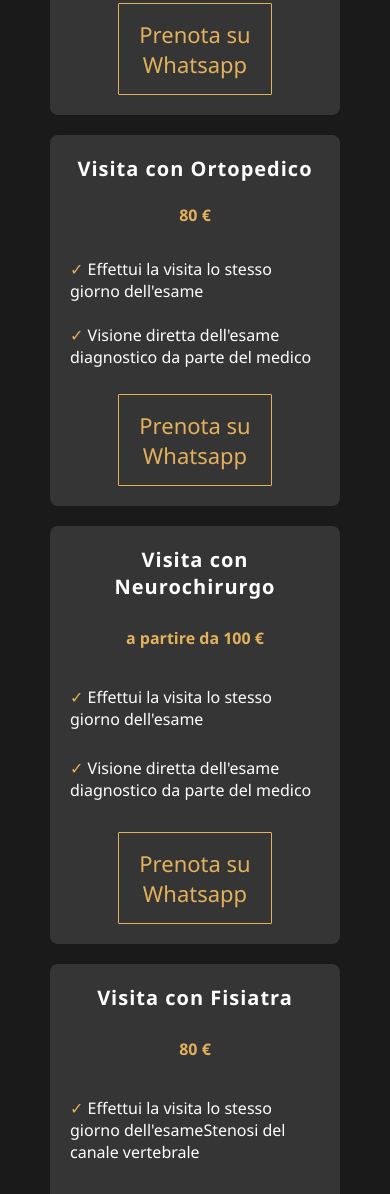
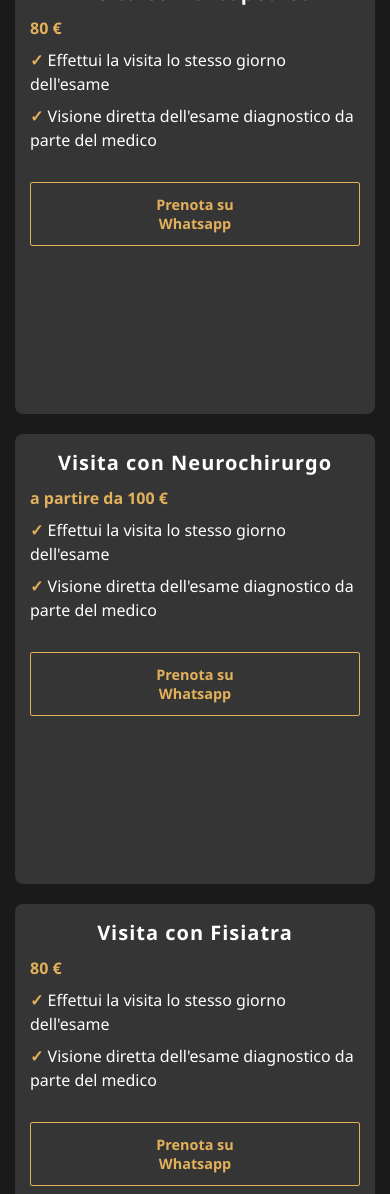
Before and after one commit to sharifu101/Umanis, a plain HTML site: page index.html in a window 390 px wide. Shown: the part 5098-6292 px from the top of the page. Drawn offline with Linux system fonts and the light colour scheme.

Commit message:
Reduced text to button spacing on mobile view

```diff
--- a/index.html
+++ b/index.html
@@ -185,70 +185,52 @@
 
 
 
-
 <!-- third section -->
- <section id="Visite" class="ozonoterapia-section">
+<section id="Visite" class="ozonoterapia-section">
   <div class="container">
     <div class="ozono-card-row">
       <!-- Card 1 -->
       <div class="ozono-card ozono-dark">
-        <h3 style="font-size: 30px; font-weight: bold; text-align: center; letter-spacing: 1px;">Visita con <br> esperto <br> terapia del <br> dolore e <br> ozonoterapia</h3>
-        <br>
-        <p style="font-size: 22px; font-weight: bold; text-align: center;" class="ozono-subtext">A partire da 100 €</p>
-        <br>
+        <h3>Visita con <br> esperto <br> terapia del <br> dolore e <br> ozonoterapia</h3>
+        <p class="ozono-subtext">A partire da 100 €</p>
         <div>
-          <p style="font-size: 17px; text-align: left;" ><span style="color:#e3b15c; ">✓</span> Effettui la visita lo stesso giorno dell'esameStenosi del canale vertebrale</p>
-          <br>
-          <p style="font-size: 17px; text-align: left;" ><span style="color:#e3b15c;">✓</span> Visione diretta dell'esame diagnostico da parte del medico </p>
+          <p><span class="check">✓</span> Effettui la visita lo stesso giorno dell'esame</p>
+          <p><span class="check">✓</span> Visione diretta dell'esame diagnostico da parte del medico</p>
         </div>
-        <br>
-        <a style="font-size: 22px; font-weight: lighter;" href="https://api.whatsapp.com/send?phone=+390917379406&text=Salve,%20vorrei%20prenotare%20una%20visita%20con%20il%20terapista%20del%20dolore%20ho%20visto%20la%20promozione%20sulla%20pagina%20dedicata%20alle%20offerte,%20gradirei%20essere%20ricontattato/a" class="ozono-btn">Prenota su <br> Whatsapp</a>
+        <a href="https://api.whatsapp.com/send?phone=+390917379406&text=Salve,%20vorrei%20prenotare%20una%20visita%20con%20il%20terapista%20del%20dolore%20ho%20visto%20la%20promozione%20sulla%20pagina%20dedicata%20alle%20offerte,%20gradirei%20essere%20ricontattato/a" class="ozono-btn">Prenota su <br> Whatsapp</a>
       </div>
 
       <!-- Card 2 -->
       <div class="ozono-card ozono-dark">
-        <h1 style="font-size: 28px; letter-spacing: 1px;">Visita con Ortopedico</h1>
-        <br>
-        <p style="font-size: 22px; font-weight: bold;" class="ozono-subtext">80 €</p>
-        <br>
+        <h1>Visita con Ortopedico</h1>
+        <p class="ozono-subtext">80 €</p>
         <div>
-          <p style="text-align: left;"> <span style="color:#e3b15c; ">✓</span> Effettui la visita lo stesso giorno dell'esame</p>
-          <br>
-          <p style="text-align: left;"> <span style="color:#e3b15c;">✓</span> Visione diretta dell'esame diagnostico da parte del medico</p>
+          <p><span class="check">✓</span> Effettui la visita lo stesso giorno dell'esame</p>
+          <p><span class="check">✓</span> Visione diretta dell'esame diagnostico da parte del medico</p>
         </div>
-        <br>
-        <a style="font-size: 22px; font-weight: lighter; margin-top: 170px;" href="https://api.whatsapp.com/send?phone=+390917379406&text=Salve,%20vorrei%20prenotare%20una%20visita%20con%20il%20terapista%20del%20dolore%20ho%20visto%20la%20promozione%20sulla%20pagina%20dedicata%20alle%20offerte,%20gradirei%20essere%20ricontattato/a" class="ozono-btn">Prenota su <br> Whatsapp</a>
+        <a href="https://api.whatsapp.com/send?phone=+390917379406&text=Salve,%20vorrei%20prenotare%20una%20visita%20con%20il%20terapista%20del%20dolore%20ho%20visto%20la%20promozione%20sulla%20pagina%20dedicata%20alle%20offerte,%20gradirei%20essere%20ricontattato/a" class="ozono-btn">Prenota su <br> Whatsapp</a>
       </div>
 
       <!-- Card 3 -->
       <div class="ozono-card ozono-dark">
-        <h1 style="font-size: 28px; letter-spacing: 1px;">Visita con Neurochirurgo<h1>
-          <br>
-        <p style="font-weight: bold; font-size: 25px;" class="ozono-subtext">a partire da 100 €</p>
-        <br>
+        <h1>Visita con Neurochirurgo</h1>
+        <p class="ozono-subtext">a partire da 100 €</p>
         <div>
-          <p style="font-size: 17px; font-weight: lighter; text-align: left;"> <span style="color:#e3b15c;">✓</span> Effettui la visita lo stesso giorno dell'esame</p>
-          <br>
-          <p style="font-size: 17px; font-weight: lighter; text-align: left;"> <span style="color:#e3b15c;">✓</span> Visione diretta dell'esame diagnostico da parte del medico </p>
+          <p><span class="check">✓</span> Effettui la visita lo stesso giorno dell'esame</p>
+          <p><span class="check">✓</span> Visione diretta dell'esame diagnostico da parte del medico</p>
         </div>
-        <br>
-        <a style="font-size: 22px; font-weight: lighter; margin-top: 120px;" href="https://api.whatsapp.com/send?phone=+390917379406&text=Salve,%20vorrei%20prenotare%20una%20visita%20con%20il%20terapista%20del%20dolore%20ho%20visto%20la%20promozione%20sulla%20pagina%20dedicata%20alle%20offerte,%20gradirei%20essere%20ricontattato/a" class="ozono-btn">Prenota su <br> Whatsapp</a>
+        <a href="https://api.whatsapp.com/send?phone=+390917379406&text=Salve,%20vorrei%20prenotare%20una%20visita%20con%20il%20terapista%20del%20dolore%20ho%20visto%20la%20promozione%20sulla%20pagina%20dedicata%20alle%20offerte,%20gradirei%20essere%20ricontattato/a" class="ozono-btn">Prenota su <br> Whatsapp</a>
       </div>
 
       <!-- Card 4 -->
       <div class="ozono-card ozono-dark">
-        <h1 style="font-size: 28px; letter-spacing: 1px;">Visita con Fisiatra<h1>
-          <br>
-        <p style="font-size: 25px; font-weight: bold;" class="ozono-subtext">80 €</p>
-
-        <br>
+        <h1>Visita con Fisiatra</h1>
+        <p class="ozono-subtext">80 €</p>
         <div>
-          <p  style="font-size: 17px; font-weight: lighter; text-align: left;"> <span style="color:#e3b15c;">✓</span> Effettui la visita lo stesso giorno dell'esameStenosi del canale vertebrale</p>
-          <br>
-          <p style="font-size: 17px; font-weight: lighter; text-align: left;"> <span style="color:#e3b15c;">✓</span> Visione diretta dell'esame diagnostico da parte del medico</p>
+          <p><span class="check">✓</span> Effettui la visita lo stesso giorno dell'esame</p>
+          <p><span class="check">✓</span> Visione diretta dell'esame diagnostico da parte del medico</p>
         </div>
-        <br>
-        <a style="font-size: 22px; font-weight: lighter; margin-top: 130px;" href="https://api.whatsapp.com/send?phone=+390917379406&text=Salve,%20vorrei%20prenotare%20una%20visita%20con%20il%20terapista%20del%20dolore%20ho%20visto%20la%20promozione%20sulla%20pagina%20dedicata%20alle%20offerte,%20gradirei%20essere%20ricontattato/a" class="ozono-btn">Prenota su <br> Whatsapp</a>
+        <a href="https://api.whatsapp.com/send?phone=+390917379406&text=Salve,%20vorrei%20prenotare%20una%20visita%20con%20il%20terapista%20del%20dolore%20ho%20visto%20la%20promozione%20sulla%20pagina%20dedicata%20alle%20offerte,%20gradirei%20essere%20ricontattato/a" class="ozono-btn">Prenota su <br> Whatsapp</a>
       </div>
     </div>
   </div>
--- a/style.css
+++ b/style.css
@@ -416,8 +416,6 @@ body, html {
 
 
 
-
-/* third section */
 .ozonoterapia-section {
   background: #1a1a1a;
   color: #fff;
@@ -431,58 +429,54 @@ body, html {
 }
 
 .ozono-card {
+  background-color: #353535;
   padding: 20px;
   border-radius: 8px;
-  position: relative;
   display: flex;
   flex-direction: column;
-  align-items: center; /* Center horizontally */
-  text-align: center;   /* Center text inside */
+  justify-content: flex-start;
+  text-align: center;
+  min-height: 520px; /* Adjust based on content */
 }
 
+.ozono-card h1,
 .ozono-card h3 {
-  font-size: 1.1rem;
+  font-size: 24px;
   margin-bottom: 10px;
   color: #fff;
+  letter-spacing: 1px;
 }
 
 .ozono-subtext {
-  font-size: 0.95rem;
+  font-size: 20px;
   color: #e3b15c;
-  margin-bottom: 10px;
+  font-weight: bold;
+  margin-bottom: 20px;
 }
 
-.ozono-dark {
-  background-color: #353535;
+.ozono-card p {
+  font-size: 16px;
+  text-align: left;
+  line-height: 1.5;
 }
 
-.ozono-light {
-  background-color: #fff;
-  color: #000;
-}
-
-.ozono-light h3 {
-  color: #000;
-}
-
-.ozono-light .ozono-btn {
-  color: #000;
+.check {
+  color: #e3b15c;
+  font-weight: bold;
 }
 
 .ozono-btn {
   display: inline-block;
-  margin-top: 8px;
+  margin-top: auto; /* Align at the bottom */
   padding: 15px 20px;
-  background: transparent; /* remove background */
-  border: 1px solid #e3b15c; /* gold border */
+  background: transparent;
+  border: 1px solid #e3b15c;
   color: #e3b15c;
   text-decoration: none;
   font-weight: bold;
-  border-radius: 1px;
-  font-size: 0.9rem;
+  border-radius: 2px;
+  font-size: 0.95rem;
   transition: all 0.3s ease;
-
-
 }
 
 .ozono-btn:hover {
@@ -491,8 +485,51 @@ body, html {
 }
 
 @media (max-width: 768px) {
+  .ozonoterapia-section {
+    padding: 50px 20px;
+  }
+}
+
+
+@media (max-width: 768px) {
+  .ozonoterapia-section {
+    padding: 40px 15px; /* reduced section padding */
+  }
+
+  .ozono-card {
+    padding: 15px;
+    min-height: 450px; /* reduce overall height on small screens */
+  }
+
+  .ozono-card h1,
+  .ozono-card h3 {
+    font-size: 20px; /* slightly smaller headings */
+  }
+
+  .ozono-subtext {
+    font-size: 18px;
+  }
+
+  .ozono-card p {
+    font-size: 15px;
+  }
+
   .ozono-btn {
-    margin-top: 4px !important; /* or 2px for even less space */
+    padding: 12px 16px;
+    font-size: 0.9rem;
+  }
+}
+@media (max-width: 768px) {
+  .ozono-card p {
+    margin-bottom: 8px; /* reduce spacing */
+  }
+
+  .ozono-card div {
+    margin-bottom: 10px; /* reduce space below the text block */
+  }
+
+  .ozono-btn {
+    margin-top: 12px; /* reduce top space before button */
   }
 }
 
```
